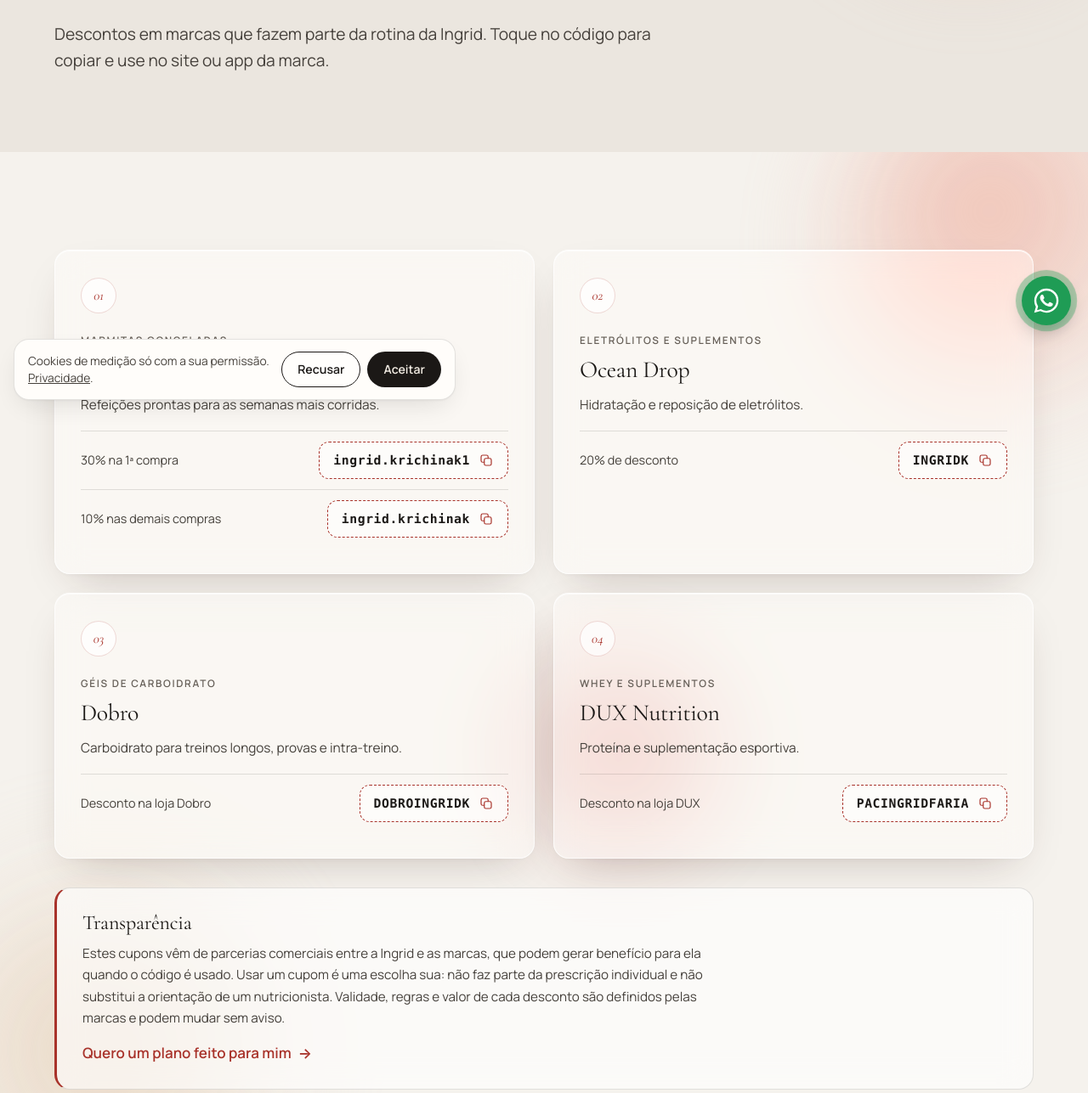
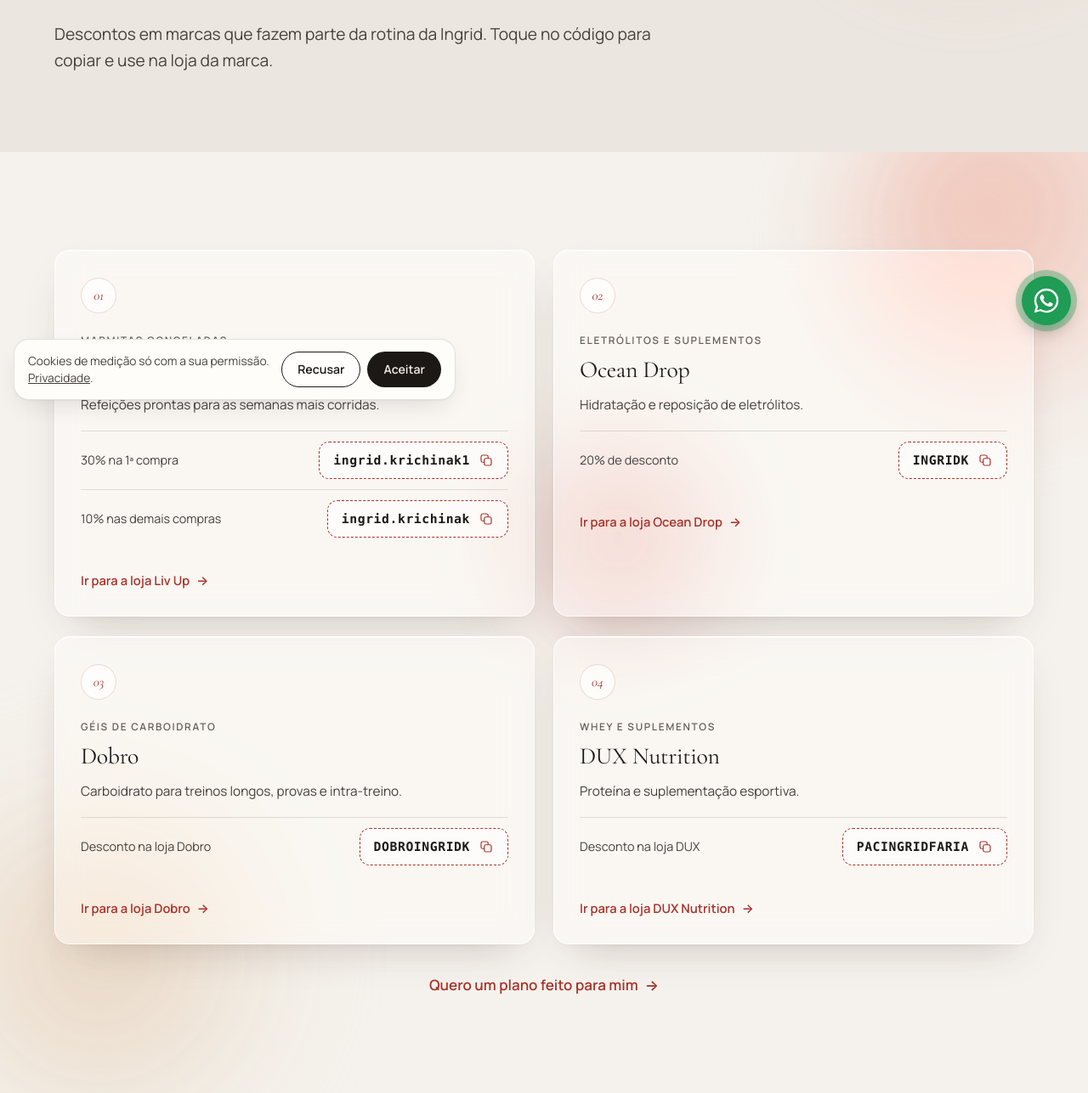
Before and after one commit to pedrolrua013/ingrid-krichinak, a plain HTML site: page cupons/index.html in a window 1280 px wide. Shown: the part 313-1600 px from the top of the page at 85% size. Drawn offline with Linux system fonts and the light colour scheme.

Commit message:
Cupons: links para as lojas e sem bloco de transparência
- Link "Ir para a loja" em cada cupom (Liv Up, Ocean Drop, Dobro, DUX),
  sites oficiais conferidos, rel="noopener sponsored"
- Bloco de transparência removido; CTA de WhatsApp mantido

Co-Authored-By: Claude Opus 5.5 <noreply@anthropic.com>
Claude-Session: https://claude.ai/code/session_01Mrr4N9syYDQ3thM6KJ7vpF

```diff
--- a/assets/site.css
+++ b/assets/site.css
@@ -487,3 +487,5 @@ html:not(.js) .reveal{opacity:1;transform:none;filter:none}
 @media (max-width:980px){.testimonial{flex-basis:calc((100% - 22px) / 2)}}
 @media (max-width:640px){.testimonial{flex-basis:86%}.carousel-track{gap:14px}}
 @media (prefers-reduced-motion:reduce){.carousel-track{scroll-behavior:auto}}
+.coupon-link{margin-top:auto;padding-top:18px;font-size:.92rem}
+.coupons-cta{text-align:center;margin:34px 0 0}
--- a/cupons/index.html
+++ b/cupons/index.html
@@ -28,9 +28,9 @@
 <link rel="preload" href="/assets/fonts/cormorant-400.woff2" as="font" type="font/woff2" crossorigin>
 <link rel="preload" href="/assets/fonts/manrope-400.woff2" as="font" type="font/woff2" crossorigin>
 
-<link rel="stylesheet" href="/assets/site.css?v=202611162115">
+<link rel="stylesheet" href="/assets/site.css?v=202611162117">
 <script src="/assets/vendor/lenis.min.js" defer></script>
-<script src="/assets/site.js?v=202611162115" defer></script>
+<script src="/assets/site.js?v=202611162117" defer></script>
 <script type="application/ld+json">{"@context": "https://schema.org", "@type": ["MedicalBusiness", "LocalBusiness"], "@id": "https://ingrid-krichinak.vercel.app/#negocio", "name": "Ingrid Krichinak Nutricionista", "description": "Nutricionista em Santos e online: emagrecimento, hipertrofia, nutrição esportiva e acompanhamento em casal.", "url": "https://ingrid-krichinak.vercel.app/", "image": "https://ingrid-krichinak.vercel.app/assets/img/og.jpg", "logo": "https://ingrid-krichinak.vercel.app/assets/apple-touch-icon.png", "telephone": "+55-13-99777-1672", "medicalSpecialty": "Nutrition", "areaServed": [{"@type": "City", "name": "Santos"}, {"@type": "Country", "name": "Brasil"}], "address": {"@type": "PostalAddress", "addressLocality": "Santos", "addressRegion": "SP", "addressCountry": "BR", "streetAddress": "R. São Paulo, 41 - Edifício Manhattan", "postalCode": "11075-330"}, "sameAs": ["https://www.instagram.com/ingridkrichinak/"], "founder": {"@type": "Person", "name": "Ingrid Krichinak", "jobTitle": "Nutricionista"}, "hasMap": "https://www.google.com/maps/search/?api=1&query=Edif%C3%ADcio%20Manhattan%2C%20R.%20S%C3%A3o%20Paulo%2C%2041%2C%20Santos%20-%20SP%2C%2011075-330"}</script>
 <script type="application/ld+json">{"@context": "https://schema.org", "@type": "WebSite", "@id": "https://ingrid-krichinak.vercel.app/#site", "url": "https://ingrid-krichinak.vercel.app/", "name": "Ingrid Krichinak Nutricionista", "inLanguage": "pt-BR"}</script>
 <script type="application/ld+json">{"@context": "https://schema.org", "@type": "BreadcrumbList", "itemListElement": [{"@type": "ListItem", "position": 1, "name": "Início", "item": "https://ingrid-krichinak.vercel.app/"}, {"@type": "ListItem", "position": 2, "name": "Cupons", "item": "https://ingrid-krichinak.vercel.app/cupons/"}]}</script>
@@ -54,7 +54,7 @@
     <nav class="crumbs" aria-label="Você está em"><a href="/">Início</a><span>/</span>Cupons</nav>
     <span class="eyebrow">Parcerias</span>
     <h1>Cupons de <em>parceiros</em></h1>
-    <p class="lead">Descontos em marcas que fazem parte da rotina da Ingrid. Toque no código para copiar e use no site ou app da marca.</p>
+    <p class="lead">Descontos em marcas que fazem parte da rotina da Ingrid. Toque no código para copiar e use na loja da marca.</p>
   </div>
 </section>
 <section class="section has-orbs">
@@ -63,18 +63,18 @@
     <div class="coupons"><article class="card coupon reveal"><span class="num">01</span><span class="coupon-cat">Marmitas congeladas</span>
         <h3>Liv Up</h3><p>Refeições prontas para as semanas mais corridas.</p><div class="code-row"><span class="code-label">30% na 1ª compra</span>
           <button class="code" type="button" data-copy="ingrid.krichinak1" aria-label="Copiar cupom ingrid.krichinak1"><span>ingrid.krichinak1</span><svg viewBox="0 0 24 24" fill="none" stroke="currentColor" stroke-width="1.6" aria-hidden="true"><rect x="9" y="9" width="11" height="11" rx="2.5"/><path d="M15 9V6.5A2.5 2.5 0 0 0 12.5 4h-6A2.5 2.5 0 0 0 4 6.5v6A2.5 2.5 0 0 0 6.5 15H9"/></svg><em aria-hidden="true">Copiado</em></button></div><div class="code-row"><span class="code-label">10% nas demais compras</span>
-          <button class="code" type="button" data-copy="ingrid.krichinak" aria-label="Copiar cupom ingrid.krichinak"><span>ingrid.krichinak</span><svg viewBox="0 0 24 24" fill="none" stroke="currentColor" stroke-width="1.6" aria-hidden="true"><rect x="9" y="9" width="11" height="11" rx="2.5"/><path d="M15 9V6.5A2.5 2.5 0 0 0 12.5 4h-6A2.5 2.5 0 0 0 4 6.5v6A2.5 2.5 0 0 0 6.5 15H9"/></svg><em aria-hidden="true">Copiado</em></button></div></article><article class="card coupon reveal"><span class="num">02</span><span class="coupon-cat">Eletrólitos e suplementos</span>
+          <button class="code" type="button" data-copy="ingrid.krichinak" aria-label="Copiar cupom ingrid.krichinak"><span>ingrid.krichinak</span><svg viewBox="0 0 24 24" fill="none" stroke="currentColor" stroke-width="1.6" aria-hidden="true"><rect x="9" y="9" width="11" height="11" rx="2.5"/><path d="M15 9V6.5A2.5 2.5 0 0 0 12.5 4h-6A2.5 2.5 0 0 0 4 6.5v6A2.5 2.5 0 0 0 6.5 15H9"/></svg><em aria-hidden="true">Copiado</em></button></div>
+        <a class="link-arrow coupon-link" href="https://www.livup.com.br/" target="_blank" rel="noopener sponsored" data-cta="cupom-loja">Ir para a loja Liv Up</a></article><article class="card coupon reveal"><span class="num">02</span><span class="coupon-cat">Eletrólitos e suplementos</span>
         <h3>Ocean Drop</h3><p>Hidratação e reposição de eletrólitos.</p><div class="code-row"><span class="code-label">20% de desconto</span>
-          <button class="code" type="button" data-copy="INGRIDK" aria-label="Copiar cupom INGRIDK"><span>INGRIDK</span><svg viewBox="0 0 24 24" fill="none" stroke="currentColor" stroke-width="1.6" aria-hidden="true"><rect x="9" y="9" width="11" height="11" rx="2.5"/><path d="M15 9V6.5A2.5 2.5 0 0 0 12.5 4h-6A2.5 2.5 0 0 0 4 6.5v6A2.5 2.5 0 0 0 6.5 15H9"/></svg><em aria-hidden="true">Copiado</em></button></div></article><article class="card coupon reveal"><span class="num">03</span><span class="coupon-cat">Géis de carboidrato</span>
+          <button class="code" type="button" data-copy="INGRIDK" aria-label="Copiar cupom INGRIDK"><span>INGRIDK</span><svg viewBox="0 0 24 24" fill="none" stroke="currentColor" stroke-width="1.6" aria-hidden="true"><rect x="9" y="9" width="11" height="11" rx="2.5"/><path d="M15 9V6.5A2.5 2.5 0 0 0 12.5 4h-6A2.5 2.5 0 0 0 4 6.5v6A2.5 2.5 0 0 0 6.5 15H9"/></svg><em aria-hidden="true">Copiado</em></button></div>
+        <a class="link-arrow coupon-link" href="https://www.oceandrop.com.br/" target="_blank" rel="noopener sponsored" data-cta="cupom-loja">Ir para a loja Ocean Drop</a></article><article class="card coupon reveal"><span class="num">03</span><span class="coupon-cat">Géis de carboidrato</span>
         <h3>Dobro</h3><p>Carboidrato para treinos longos, provas e intra-treino.</p><div class="code-row"><span class="code-label">Desconto na loja Dobro</span>
-          <button class="code" type="button" data-copy="DOBROINGRIDK" aria-label="Copiar cupom DOBROINGRIDK"><span>DOBROINGRIDK</span><svg viewBox="0 0 24 24" fill="none" stroke="currentColor" stroke-width="1.6" aria-hidden="true"><rect x="9" y="9" width="11" height="11" rx="2.5"/><path d="M15 9V6.5A2.5 2.5 0 0 0 12.5 4h-6A2.5 2.5 0 0 0 4 6.5v6A2.5 2.5 0 0 0 6.5 15H9"/></svg><em aria-hidden="true">Copiado</em></button></div></article><article class="card coupon reveal"><span class="num">04</span><span class="coupon-cat">Whey e suplementos</span>
+          <button class="code" type="button" data-copy="DOBROINGRIDK" aria-label="Copiar cupom DOBROINGRIDK"><span>DOBROINGRIDK</span><svg viewBox="0 0 24 24" fill="none" stroke="currentColor" stroke-width="1.6" aria-hidden="true"><rect x="9" y="9" width="11" height="11" rx="2.5"/><path d="M15 9V6.5A2.5 2.5 0 0 0 12.5 4h-6A2.5 2.5 0 0 0 4 6.5v6A2.5 2.5 0 0 0 6.5 15H9"/></svg><em aria-hidden="true">Copiado</em></button></div>
+        <a class="link-arrow coupon-link" href="https://www.soudobro.com.br/" target="_blank" rel="noopener sponsored" data-cta="cupom-loja">Ir para a loja Dobro</a></article><article class="card coupon reveal"><span class="num">04</span><span class="coupon-cat">Whey e suplementos</span>
         <h3>DUX Nutrition</h3><p>Proteína e suplementação esportiva.</p><div class="code-row"><span class="code-label">Desconto na loja DUX</span>
-          <button class="code" type="button" data-copy="PACINGRIDFARIA" aria-label="Copiar cupom PACINGRIDFARIA"><span>PACINGRIDFARIA</span><svg viewBox="0 0 24 24" fill="none" stroke="currentColor" stroke-width="1.6" aria-hidden="true"><rect x="9" y="9" width="11" height="11" rx="2.5"/><path d="M15 9V6.5A2.5 2.5 0 0 0 12.5 4h-6A2.5 2.5 0 0 0 4 6.5v6A2.5 2.5 0 0 0 6.5 15H9"/></svg><em aria-hidden="true">Copiado</em></button></div></article></div>
-    <aside class="disclosure reveal" aria-label="Declaração de parceria">
-      <h2>Transparência</h2>
-      <p>Estes cupons vêm de parcerias comerciais entre a Ingrid e as marcas, que podem gerar benefício para ela quando o código é usado. Usar um cupom é uma escolha sua: não faz parte da prescrição individual e não substitui a orientação de um nutricionista. Validade, regras e valor de cada desconto são definidos pelas marcas e podem mudar sem aviso.</p>
-      <a class="link-arrow" href="https://wa.me/5513997771672?text=Ol%C3%A1%2C%20Ingrid%21%20Vim%20pela%20p%C3%A1gina%20de%20cupons%20e%20quero%20saber%20mais%20sobre%20o%20acompanhamento." target="_blank" rel="noopener" data-cta="cupons">Quero um plano feito para mim</a>
-    </aside>
+          <button class="code" type="button" data-copy="PACINGRIDFARIA" aria-label="Copiar cupom PACINGRIDFARIA"><span>PACINGRIDFARIA</span><svg viewBox="0 0 24 24" fill="none" stroke="currentColor" stroke-width="1.6" aria-hidden="true"><rect x="9" y="9" width="11" height="11" rx="2.5"/><path d="M15 9V6.5A2.5 2.5 0 0 0 12.5 4h-6A2.5 2.5 0 0 0 4 6.5v6A2.5 2.5 0 0 0 6.5 15H9"/></svg><em aria-hidden="true">Copiado</em></button></div>
+        <a class="link-arrow coupon-link" href="https://www.duxnutrition.com/" target="_blank" rel="noopener sponsored" data-cta="cupom-loja">Ir para a loja DUX Nutrition</a></article></div>
+    <p class="coupons-cta reveal"><a class="link-arrow" href="https://wa.me/5513997771672?text=Ol%C3%A1%2C%20Ingrid%21%20Vim%20pela%20p%C3%A1gina%20de%20cupons%20e%20quero%20saber%20mais%20sobre%20o%20acompanhamento." target="_blank" rel="noopener" data-cta="cupons">Quero um plano feito para mim</a></p>
   </div>
 </section>
 </main>
```
Also changed, not shown: 404.html (+2 -2 lines), acompanhamento-em-casal/index.html (+2 -2 lines), emagrecimento/index.html (+2 -2 lines), hipertrofia/index.html (+2 -2 lines), index.html (+2 -2 lines), nutricao-esportiva/index.html (+2 -2 lines), politica-de-privacidade/index.html (+2 -2 lines), 2 other files.
